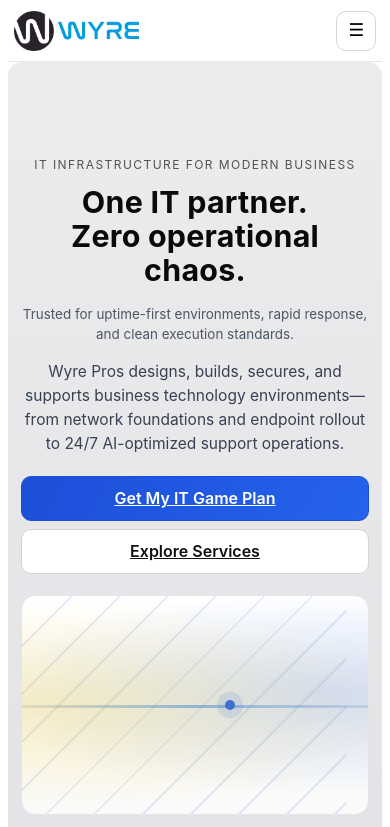
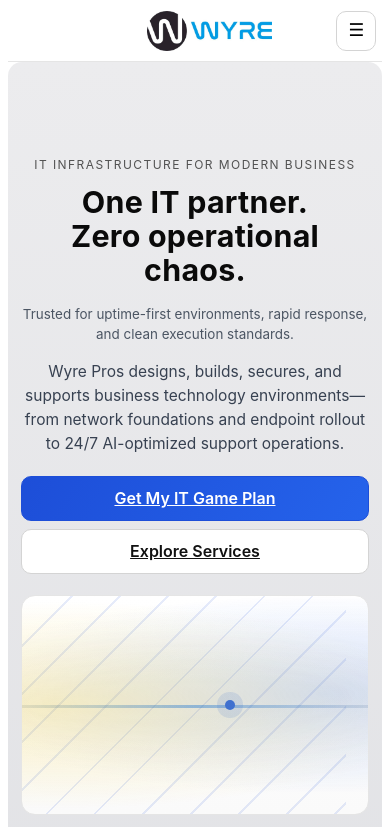
Before and after one commit to wyrepros/wyrepros-site, a React (Vite) app: page / in a window 390 px wide. Shown: the top 827 px of the page. Built offline with nearby package versions, Linux system fonts and the light colour scheme.

Commit message:
fix(mobile): align header logo closer to menu button

```diff
--- a/src/App.css
+++ b/src/App.css
@@ -840,12 +840,25 @@ input:focus-visible, textarea:focus-visible, select:focus-visible,
   .topbar { display: none; }
   .page { width: min(100% - 1rem, 1140px); }
   .nav {
-    grid-template-columns: 1fr auto;
+    grid-template-columns: 1fr;
     min-height: 62px;
     padding: 0 .35rem;
+    position: relative;
   }
   .nav nav, .call-btn { display: none; }
-  .mobile-menu-btn { display: inline-flex; align-items: center; justify-content: center; }
+  .brand {
+    justify-self: center;
+    transform: translateX(14px);
+  }
+  .mobile-menu-btn {
+    display: inline-flex;
+    align-items: center;
+    justify-content: center;
+    position: absolute;
+    right: .35rem;
+    top: 50%;
+    transform: translateY(-50%);
+  }
   .mobile-menu {
     display: grid;
     gap: .3rem;
```
